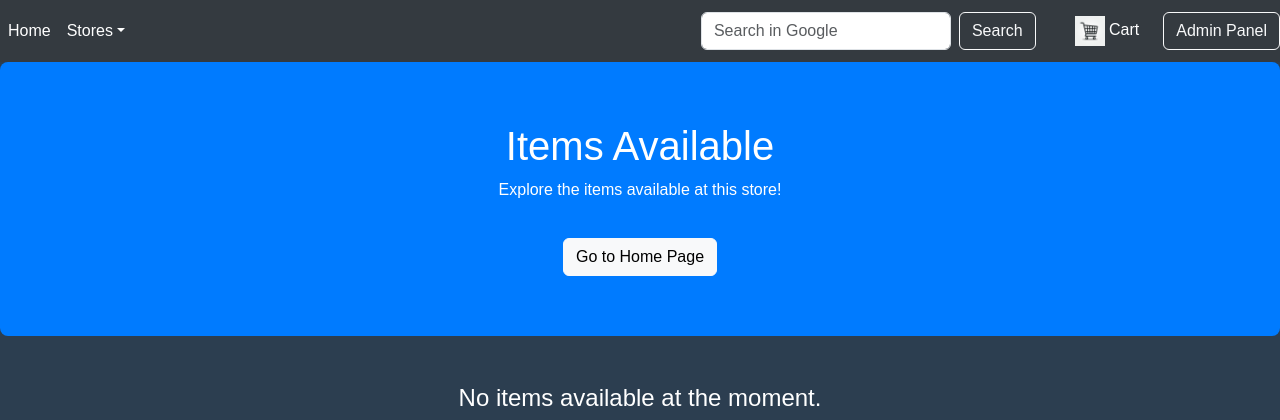
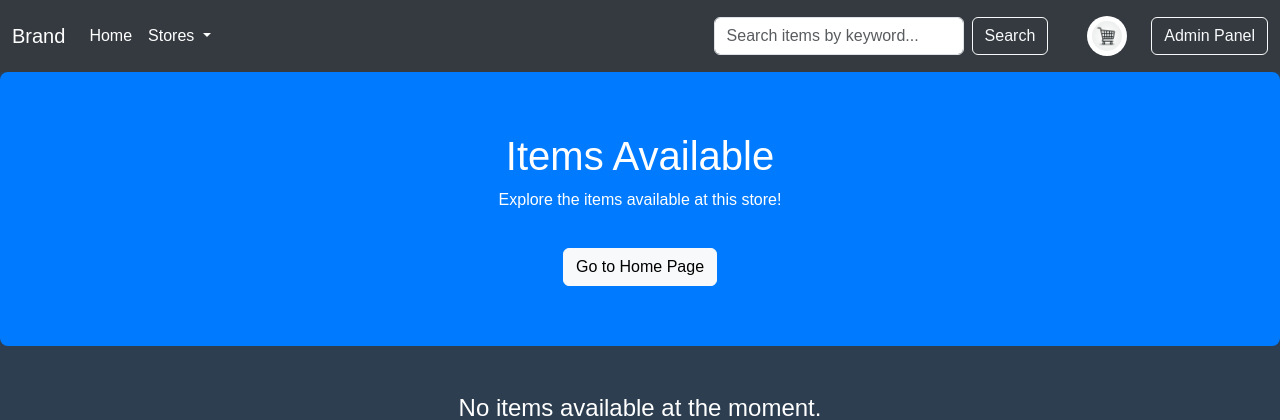
Before and after one commit to abubakarkhanlakhwera/UtilityStore, a Django app: page /items/1/ in a window 1280 px wide. Shown: the top 420 px of the page. Run offline with Django 5.2, Linux system fonts and the light colour scheme; data that the repository does not hold is empty; some libraries are stand-ins or nearby versions.

Commit message:
autologout

```diff
--- /dev/null
+++ b/authapp/middleware.py
@@ -0,0 +1,50 @@
+from django.conf import settings
+from django.utils.timezone import now
+from django.contrib.auth import logout
+from django.http import HttpResponseRedirect
+from django.contrib import messages
+import logging
+from datetime import datetime
+import time
+
+# Initialize a logger for session timeouts
+logger = logging.getLogger(__name__)
+
+class SessionTimeoutMiddleware:
+    def __init__(self, get_response):
+        """Initialize the middleware and the response callable."""
+        self.get_response = get_response
+
+    def __call__(self, request):
+        if request.user.is_authenticated:
+            last_activity_str = request.session.get('last_activity')
+
+            if last_activity_str:
+                # Convert the string back to a datetime object
+                last_activity = datetime.fromisoformat(last_activity_str)
+
+                idle_duration = (now() - last_activity).total_seconds()
+                # Check if user has been idle for longer than SESSION_COOKIE_AGE
+                if idle_duration > settings.AUTO_LOGOUT.get('IDLE_TIME', 600):
+                    logout(request)
+                    # Redirect to login page with timeout message
+                    return HttpResponseRedirect(settings.LOGOUT_REDIRECT_URL)
+
+            # Update the last activity as an ISO 8601 string
+            request.session['last_activity'] = now().isoformat()
+
+        return self.get_response(request)
+
+    def _is_session_expired(self, request):
+        """Check if the session has expired based on idle time."""
+        last_activity = request.session.get('last_activity')
+        if last_activity:
+            idle_duration = (now() - last_activity).total_seconds()
+            return idle_duration > settings.SESSION_COOKIE_AGE
+        return False
+
+    def _logout_user(self, request):
+        """Logout the user and send a session timeout message."""
+        logger.info(f"Logging out user {request.user} due to inactivity.")
+        logout(request)
+        messages.add_message(request, messages.WARNING, 'Your session has timed out due to inactivity. Please log in again.')
--- a/cart/urls.py
+++ b/cart/urls.py
@@ -6,5 +6,6 @@ urlpatterns = [
     path('add/<int:item_id>/',views.add_to_cart , name='add_to_cart'),
     path('remove/<int:item_id>/',views.remove_from_cart , name='remove_from_cart'),
     path('clear/',views.clear_cart , name='clear_cart'),
+     path('update_quantity/<int:item_id>/', views.update_quantity, name='update_quantity'),
 
 ]
--- a/foodStore/urls.py
+++ b/foodStore/urls.py
@@ -21,7 +21,9 @@ from django.conf.urls.static import static
 
 urlpatterns = [
     path('admin/', include("django_admin_kubi.urls")),
+
     path('admin/', admin.site.urls),
+    path('accounts/', include('django.contrib.auth.urls')),
     path('',include('home.urls')),
      path('auth/', include('authapp.urls')),
      path('cart/', include('cart.urls', namespace='cart')),
--- a/home/urls.py
+++ b/home/urls.py
@@ -24,4 +24,6 @@ urlpatterns = [
     path('item/<int:item_id>/delete/', views.delete_item, name="delete_item"),  # Add this line
     #for hidding store
     path('hide_store/<int:store_id>/', views.hide_store, name='hide_store'),
+    # For searching items
+    path('search/', views.search_items, name='search_items'),
 ]
--- a/home/views.py
+++ b/home/views.py
@@ -14,7 +14,11 @@ def store_detail(request, store_id):
     store = get_object_or_404(Store, id=store_id)
     items = store.items.all()
     return render(request, 'home/store_detail.html', {'store': store, 'items': items})
-
+def hide_store(request, store_id):
+    store = get_object_or_404(Store, id=store_id)
+    store.is_hidden = True  # Assuming you have a field 'is_hidden' in your Store model
+    store.save()
+    return redirect('store_list')
 # Items filtered by store type
 def items_by_store_type(req, store_type):
     items = Items.objects.filter(type=store_type)
@@ -81,9 +85,19 @@ def delete_item(request, item_id):
     return render(request, 'home/confirm_delete_item.html', {'item': item})
 
 @login_required
-def hide_store(request, store_id):
-    store = get_object_or_404(Store, id=store_id)
-    if request.method == 'POST' and request.user.is_superuser:
-        store.is_hidden = not store.is_hidden  # Toggle the hidden state
-        store.save()
-    return redirect('home')
+def search_items(request):
+    query = request.GET.get('q', '')
+    keywords = query.split()  # Split the query into individual keywords
+    items = Items.objects.all()  # Start with all items
+
+    if keywords:
+        # Create a Q object to filter items based on all keywords
+        from django.db.models import Q
+        query_filters = Q()
+        for keyword in keywords:
+            query_filters |= Q(name__icontains=keyword) | Q(details__icontains=keyword)
+
+        # Filter items based on the combined Q object
+        items = items.filter(query_filters)
+
+    return render(request, 'home/search_results.html', {'items': items})
--- a/templates/authapp/login.html
+++ b/templates/authapp/login.html
@@ -2,6 +2,11 @@
 {% block title %}Login{% endblock title %}
 
 {% block content %}
+{% for message in messages %}
+    <div class="message text-center alert alert-info {{ message.tags }}">
+        {{ message }}
+    </div>
+{% endfor %}
 <div class="container mt-5">
     <h2>Login</h2>
     <form method="post">
--- a/templates/base.html
+++ b/templates/base.html
@@ -1,4 +1,5 @@
 {% load static %}
+
 <!DOCTYPE html>
 <html lang="en">
 <head>
@@ -32,40 +33,50 @@
             width: 250px;
         }
         .cart-icon {
-            width: 30px; /* Adjust the width of the cart icon */
-            height: auto;
+            width: 40px; /* Adjust the width of the cart icon */
+            height: 40px; /* Ensure height matches width for round shape */
             margin-left: 15px;
+            border-radius: 50%; /* Make the cart icon round */
+            background-color: white; /* Optional: add background color */
+            padding: 5px; /* Optional: add padding to make it symmetric */
         }
     </style>
 </head>
 <body>
-    <nav class="navbar navbar-expand-sm navbar-dark">
-        <button class="navbar-toggler d-lg-none" type="button" data-bs-toggle="collapse" data-bs-target="#collapsibleNavId" aria-controls="collapsibleNavId" aria-expanded="false" aria-label="Toggle navigation"></button>
-        <div class="collapse navbar-collapse" id="collapsibleNavId">
-            <ul class="navbar-nav me-auto mt-2 mt-lg-0">
+    <nav class="navbar navbar-expand-lg navbar-dark">
+        <div class="container-fluid">
+            <a class="navbar-brand" href="{% url 'home' %}">Brand</a>
+            <button class="navbar-toggler" type="button" data-bs-toggle="collapse" data-bs-target="#navbarNav" aria-controls="navbarNav" aria-expanded="false" aria-label="Toggle navigation">
+                <span class="navbar-toggler-icon"></span>
+            </button>
+            <div class="collapse navbar-collapse" id="navbarNav">
+                <ul class="navbar-nav me-auto">
                     <li class="nav-item">
-                    <a class="nav-link active" href="{% url 'home' %}" aria-current="page">Home <span class="visually-hidden">(current)</span></a>
+                        <a class="nav-link active" href="{% url 'home' %}">Home <span class="visually-hidden">(current)</span></a>
                     </li>
                     <li class="nav-item dropdown">
-                    <a class="nav-link dropdown-toggle" href="#" id="dropdownId" data-bs-toggle="dropdown" aria-haspopup="true" aria-expanded="false">Stores</a>
-                    <div class="dropdown-menu" aria-labelledby="dropdownId">
+                        <a class="nav-link dropdown-toggle" href="#" id="dropdownStores" role="button" data-bs-toggle="dropdown" aria-expanded="false">
+                            Stores
+                        </a>
+                        <ul class="dropdown-menu" aria-labelledby="dropdownStores">
                             {% for store in stores %}
-                            <a class="dropdown-item" href="{% url 'store_detail' store.id %}">{{ store.name }}</a>
+                                <li><a class="dropdown-item" href="{% url 'store_detail' store.id %}">{{ store.name }}</a></li>
                             {% endfor %}
-                    </div>
+                        </ul>
                     </li>
                 </ul>
 
-            <form class="d-flex my-2 my-lg-0" action="https://www.google.com/search" method="GET">
-                <input class="form-control me-sm-2" type="text" name="q" placeholder="Search in Google" aria-label="Search">
-                <button class="btn btn-outline-light my-2 my-sm-0" type="submit">Search</button>
+                <!-- Search Form -->
+                <form class="d-flex my-2 my-lg-0" method="GET" action="{% url 'search_items' %}">
+                    <input class="form-control me-2" type="text" name="q" placeholder="Search items by keyword..." aria-label="Search">
+                    <button class="btn btn-outline-light" type="submit">Search</button>
                 </form>
 
                 <!-- Cart Button -->
                 <ul class="navbar-nav ms-3">
                     <li class="nav-item">
                         <a class="nav-link" href="{% url 'cart:cart_details' %}">
-                        <img src="{% static 'images/cart-icon.png' %}" alt="Cart" class="cart-icon"> Cart
+                            <img src="{% static 'images/cart-icon.png' %}" alt="Cart" class="cart-icon">
                         </a>
                     </li>
                 </ul>
@@ -77,11 +88,14 @@
                     </li>
                 </ul>
             </div>
+        </div>
     </nav>
 
+    <!-- Main content block -->
     {% block content %}
     {% endblock content %}
 
+    <!-- Bootstrap JS -->
     <script src="https://cdn.jsdelivr.net/npm/bootstrap@5.3.3/dist/js/bootstrap.bundle.min.js"></script>
 </body>
 </html>
--- a/templates/home/items_list.html
+++ b/templates/home/items_list.html
@@ -74,6 +74,11 @@
       color: #2ecc71;
       font-weight: bold;
     }
+
+    .out-of-stock {
+      color: #e74c3c; /* Change color to indicate out of stock */
+      font-weight: bold;
+    }
   </style>
 </head>
 
@@ -104,6 +109,8 @@
               <p class="card-text"><strong>Price:</strong> {{ item.price }}</p>
             {% endif %}
 
+            <!-- Check quantity before displaying the Add to Cart button -->
+            {% if item.quantity > 0 %}
               <a href="{% url 'item_detail' item.id %}" class="btn btn-primary mt-2">View Item Details</a>
 
               <!-- Add to Cart Button: Only show if user is not admin -->
@@ -112,6 +119,9 @@
                   {% csrf_token %}
                   <button type="submit" class="btn btn-success">Add to Cart</button>
               </form>
+              {% endif %}
+            {% else %}
+              <p class="out-of-stock">Out of Stock</p> <!-- Show out of stock message -->
             {% endif %}
 
             <!-- Admin Edit/Delete Buttons -->
@@ -133,5 +143,4 @@
     </div>
   </div>
 
-
 {% endblock content %}
```
Also changed, not shown: cart/views.py (+21 -0 lines), foodStore/settings.py (+23 -3 lines), home/models.py (+29 -13 lines), templates/cart/cart_detail.html (+9 -4 lines), templates/home/home.html (+5 -6 lines), templates/home/search_results.html (added, +14 -0 lines), cart/migrations/0002_alter_cartitem_cart.py (added), home/migrations/0012_items_keywords_items_quantity_and_more.py (added). Lines whose indentation alone changed are shown as unchanged.
